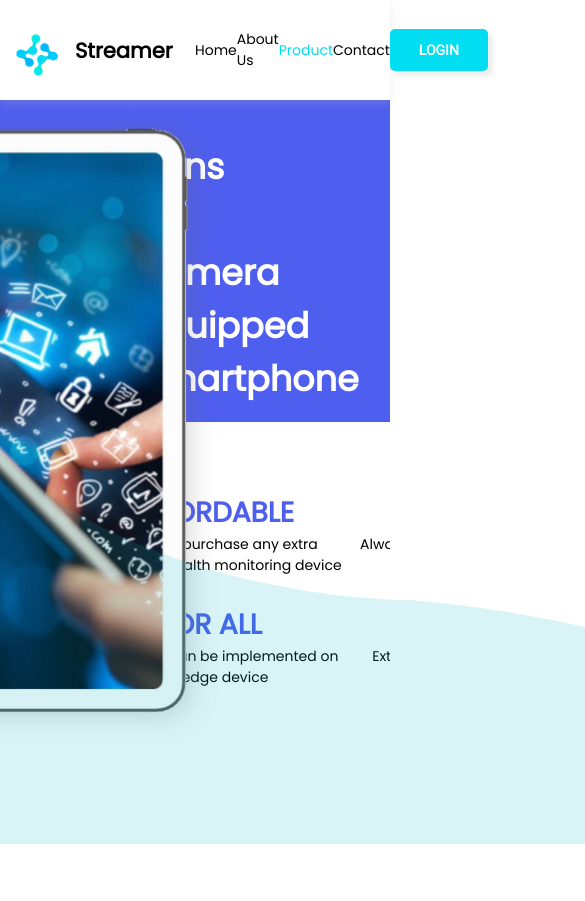
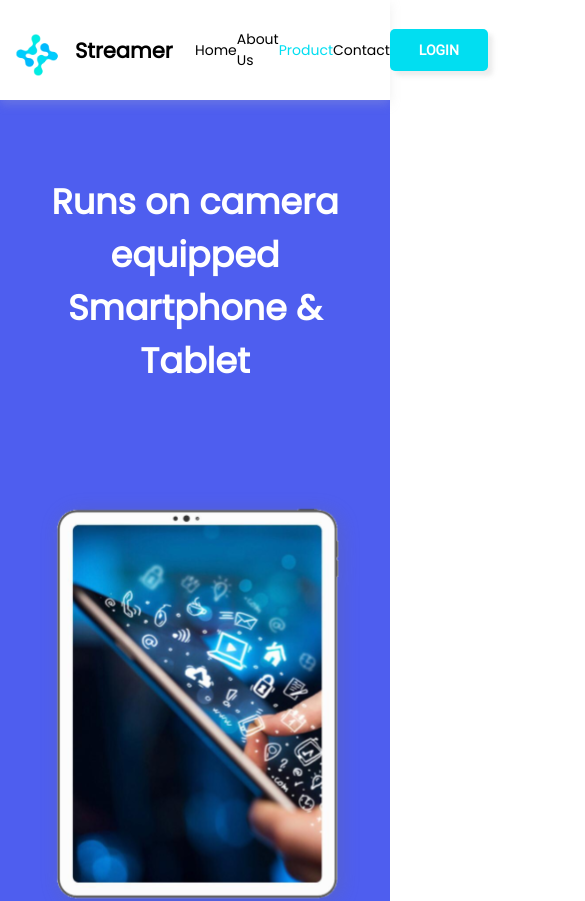
Before and after one commit to sarthakagrawal927/streamer-web, a React (Create React App) app: page /product in a window 390 px wide. Shown: the top 901 px of the page, 585 px wide, since content can reach past the window. Before the commit the page ends 844 px from the top, so only its background shows below. Built offline with nearby package versions, Linux system fonts and the light colour scheme.

Commit message:
made product page responsive

```diff
--- a/src/pages/Product/Product.scss
+++ b/src/pages/Product/Product.scss
@@ -1,3 +1,4 @@
+@media (min-width: 768px) {
     .product-container {
         height: 100vh;
         #tablet {
@@ -44,3 +45,53 @@
             }
         }
     }
+}
+
+@media (max-width: 768px) {
+    .product-container {
+        height: 100%;
+        padding-bottom: 5em;
+        #tablet {
+            position: absolute;
+            width: 400px;
+            height: 579px;
+            top: 30em;
+            scale: 0.8;
+        }
+        #background-svg {
+            display: none;
+        }
+        .header-section {
+            width: 100%;
+            height: 120vh;
+            background-color: #4e5eef;
+            h2 {
+                width: 90%;
+                color: #ffffff;
+                font-size: 2.5rem;
+                font-weight: bold;
+                margin: 0 auto;
+                text-align: center;
+                padding-top: 5em;
+            }
+        }
+        .content {
+            &-section {
+                padding-top: 3em;
+                padding-left: 5em;
+                display: grid;
+                grid-template-columns: auto;
+                width: 50vw;
+            }
+            &-card {
+                text-align: center;
+                width: 20em;
+                margin-top: 2em;
+                h3 {
+                    font-size: 2rem;
+                    color: #4e5eef;
+                }
+            }
+        }
+    }
+}
```
Lines whose indentation alone changed are shown as unchanged.
